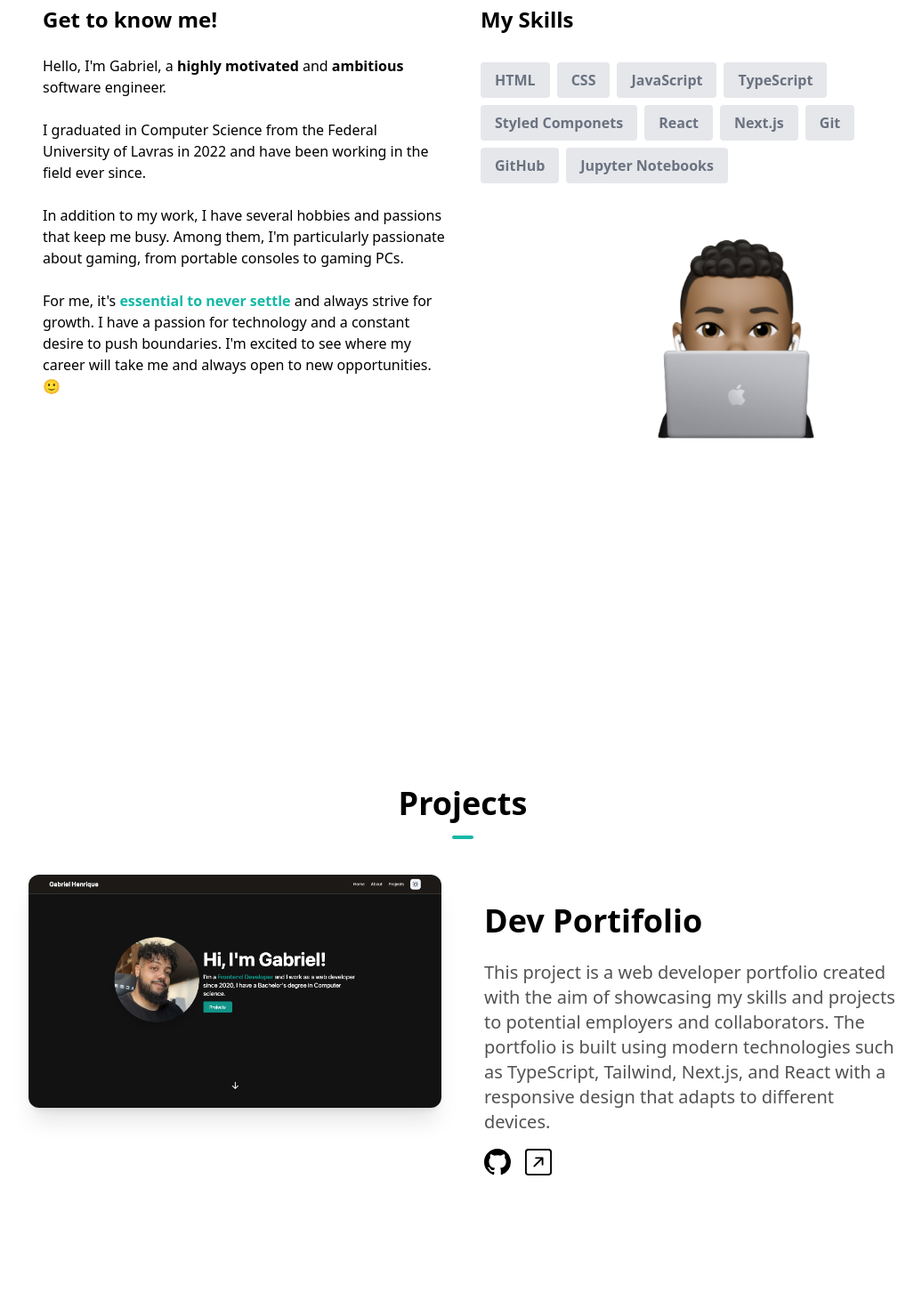
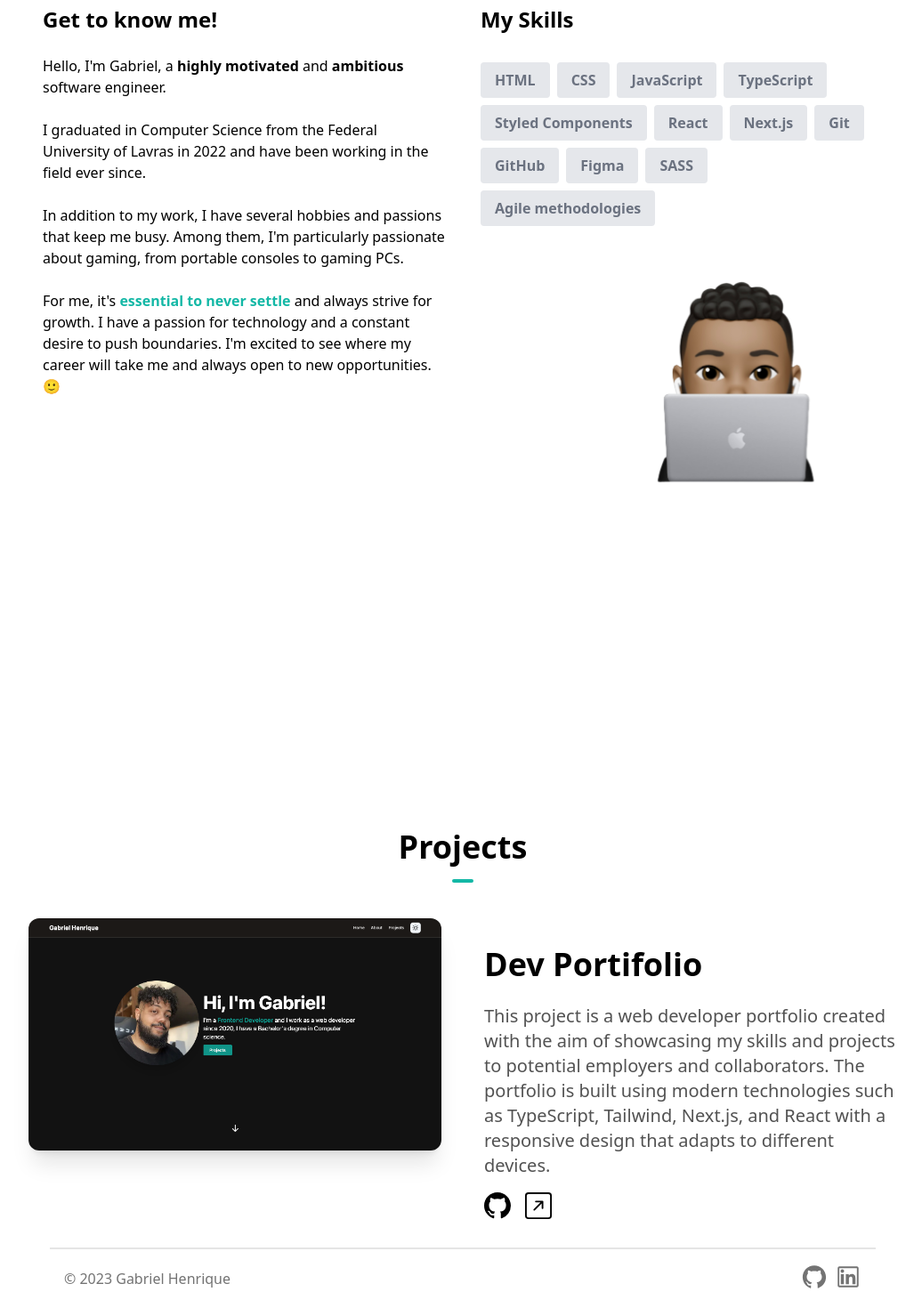
Before and after one commit to Gabrielhsb/portfolio-dev, a Next.js app: page / in a window 1280 px wide. Shown: the part 1030-2500 px from the top of the page at 89% size, without its empty margins (120-1156 px from the left). Before the commit the page ends 2351 px from the top, so only its background shows below. Built offline with nearby package versions, Linux system fonts and the light colour scheme.

Commit message:
Footer implementado

```diff
--- /dev/null
+++ b/components/Footer.tsx
@@ -0,0 +1,38 @@
+import React from "react";
+import { AiOutlineGithub, AiOutlineLinkedin } from "react-icons/ai";
+
+export default function Footer() {
+  return (
+    <footer className="mx-auto max-w-3xl px-4 sm:px-6 md:max-w-5xl ">
+      <hr className="w-full h-0.5 mx-auto mt-8 bg-neutral-200 border-0" />
+      <div className="mx-auto  p-4 flex flex-col text-center text-neutral-900 md:flex-row md:justify-between">
+        <div className="flex flex-row items-center justify-center space-x-1 text-neutral-500 dark:text-neutral-100">
+          © 2023 Gabriel Henrique
+          <a className="hover:underline" />
+        </div>
+        <div className="flex flex-row items-center justify-center space-x-2 mb-1">
+          <a
+            href="https://github.com/Gabrielhsb"
+            rel="noreferrer"
+            target="_blank"
+          >
+            <AiOutlineGithub
+              className="hover:-translate-y-1 transition-transform cursor-pointer text-neutral-500 dark:text-neutral-100"
+              size={30}
+            />
+          </a>
+          <a
+            href="https://www.linkedin.com/in/gabriel-bernardo-75a436b7/"
+            rel="noreferrer"
+            target="_blank"
+          >
+            <AiOutlineLinkedin
+              className="hover:-translate-y-1 transition-transform cursor-pointer text-neutral-500 dark:text-neutral-100"
+              size={30}
+            />
+          </a>
+        </div>
+      </div>
+    </footer>
+  );
+}
--- a/components/SectionAbout.tsx
+++ b/components/SectionAbout.tsx
@@ -6,12 +6,14 @@
   { name: "CSS" },
   { name: "JavaScript" },
   { name: "TypeScript" },
-  { name: "Styled Componets" },
+  { name: "Styled Components" },
   { name: "React" },
   { name: "Next.js" },
   { name: "Git" },
   { name: "GitHub" },
-  { name: "Jupyter Notebooks" },
+  { name: "Figma" },
+  { name: "SASS" },
+  { name: "Agile methodologies" },
 ];
 
 export default function SectionAbout() {
--- a/components/SectionHero.tsx
+++ b/components/SectionHero.tsx
@@ -27,8 +27,8 @@
             <span className="font-semibold text-teal-600">
               Frontend Developer{" "}
             </span>
-            and I work as a web developer since 2020, I have a Bachelor&#39;s
-            degree in Computer science.
+            I&#39;ve been working as a web developer since 2020. I have a
+            Bachelor&#39;s degree in Computer Science.
           </p>
           <Link
             to="projects"
--- a/pages/index.tsx
+++ b/pages/index.tsx
@@ -3,6 +3,7 @@
 import SectionHero from "@/components/SectionHero";
 import SectionAbout from "@/components/SectionAbout";
 import SectionProjects from "@/components/SectionProjects";
+import Footer from "@/components/Footer";
 export default function Home() {
   return (
     <>
@@ -12,6 +13,7 @@
           <SectionHero />
           <SectionAbout />
           <SectionProjects />
+          <Footer />
         </main>
       </ThemeProvider>
     </>
```
Also changed, not shown: pages/_document.tsx (+7 -2 lines), public/about-image.png.
